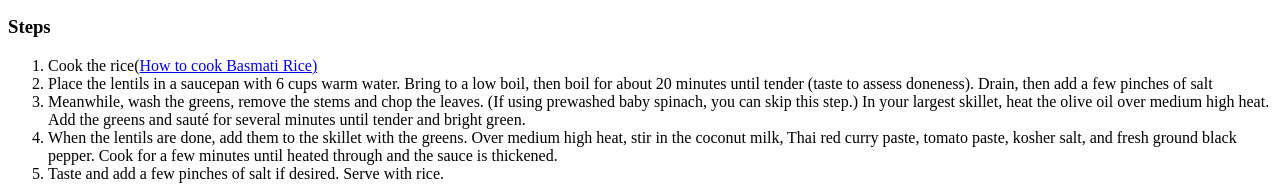
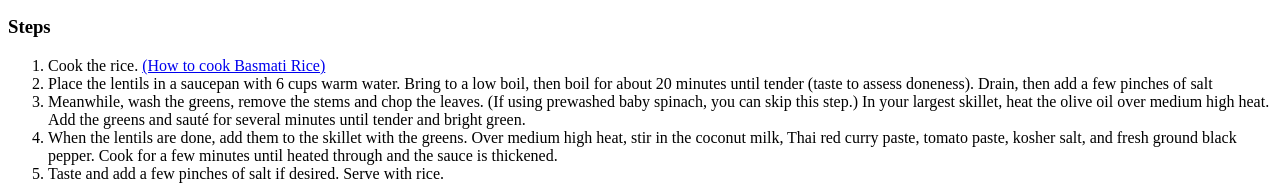
Before and after one commit to NerwenElensar/recipes, a plain HTML site: page instructions/lentilcurry.html in a window 1280 px wide. Shown: the part 932-1117 px from the top of the page. Drawn offline with Linux system fonts and the light colour scheme.

Commit message:
use parentheses in anchor in one spot

```diff
--- a/instructions/lentilcurry.html
+++ b/instructions/lentilcurry.html
@@ -23,8 +23,9 @@
     <h3>Steps</h3>
     <ol>
       <li>
-        Cook the rice(<a href="https://www.recipetineats.com/how-to-cook-basmati-rice/"
-          >How to cook Basmati Rice)</a
+        Cook the rice.
+        <a href="https://www.recipetineats.com/how-to-cook-basmati-rice/"
+          >(How to cook Basmati Rice)</a
         >
       </li>
       <li>
```
